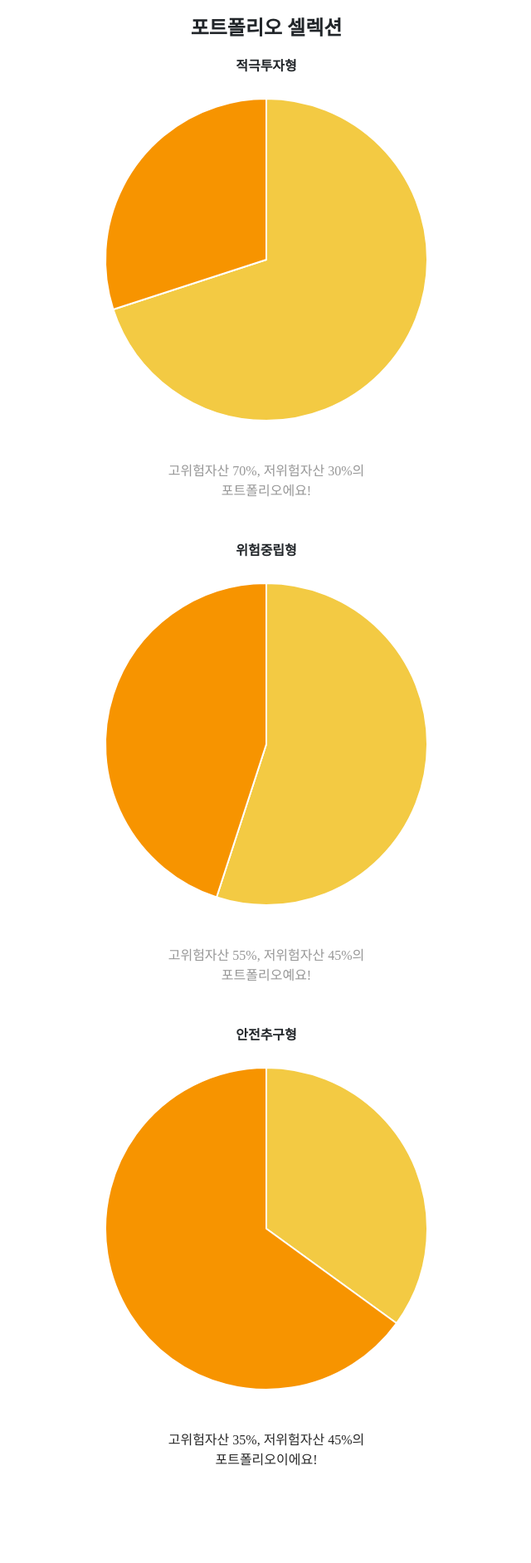
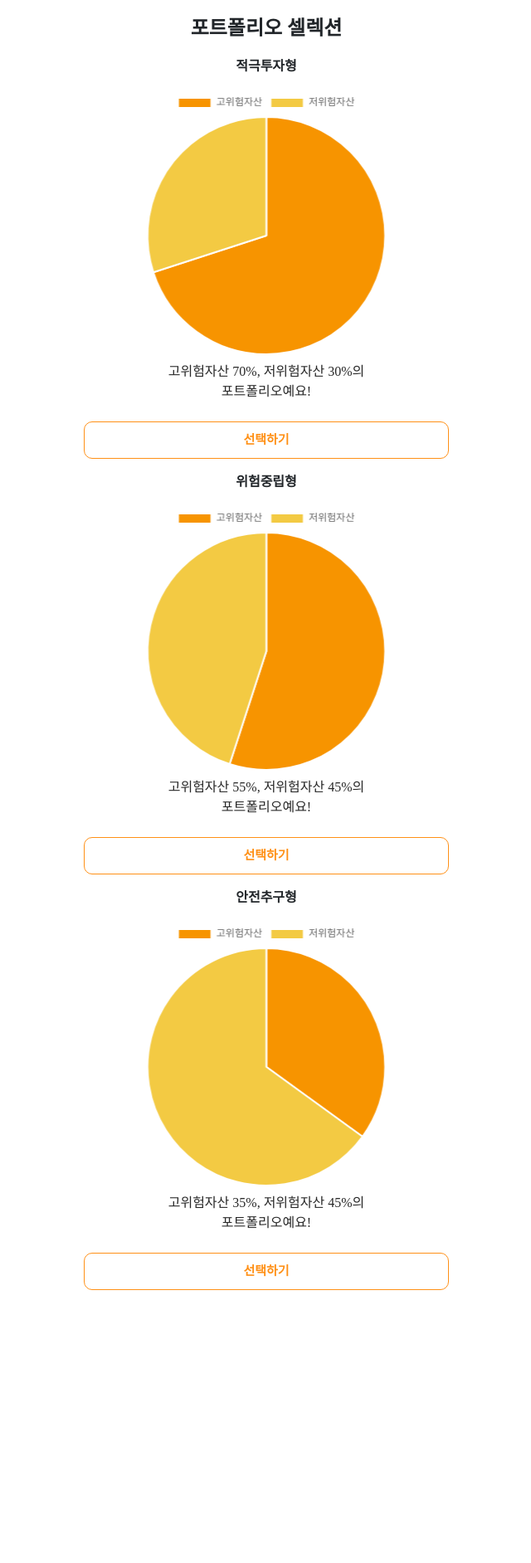
Before and after one commit to Younghoon-Lee/robo-advisor, a Flask app: page /selection in a window 1280 px wide. Shown: the whole page at 83% size, without its empty margins (319-959 px from the left). After the commit the page ends 1555 px from the top, so only its background shows below. Run offline with Flask 2, Linux system fonts and the light colour scheme; some libraries are stand-ins or nearby versions; some web fonts are replaced.

Commit message:
fix selection.html

```diff
--- a/app/app.py
+++ b/app/app.py
@@ -59,13 +59,13 @@ def result():
             user_type_level = 2  # 적극투자형
         else:
             user_type_level = 1  # 공격투자형
-
+        print(user_type_level)
         # 투자자성향 분류 2단계
         investing_period = int(request.form['options9'])
         if investing_period == 1:
             if (user_type_level == 1) or (user_type_level == 2):
                 user_type = "위험중립형"
-            if (user_type_level == 3) or (user_type_level == 4):
+            elif (user_type_level == 3) or (user_type_level == 4):
                 user_type = "안전추구형"
             else:
                 user_type = "안정형"
@@ -99,6 +99,7 @@ def result():
                 user_type = "위험중립형"
             else:
                 user_type = "공격투자형"
+        print(user_type)
         response = make_response(render_template(
             'result.html', user_type=user_type))
         response.set_cookie('user_type', user_type)
@@ -111,16 +112,15 @@ def result():
         return "Invalid Access"
 
 
-@app.route('/optimize')
-def optimize():
-    user_type = request.cookies.get('user_type')
-    if user_type == '공격투자형':
-        user_type = '적극투자형'
+@app.route('/selection/<portfolioType>')
+def optimize(portfolioType):
+    portfolio_type = portfolioType
+
     results, schema, assetType = [], {
         'assetType': None, 'weight': 0.0, 'items': []}, []
 
     with engine.connect() as conn:
-        rows = conn.execute(text("SELECT * FROM {}".format(user_type)))
+        rows = conn.execute(text("SELECT * FROM {}".format(portfolio_type)))
         for row in rows.mappings():
             temp = schema.copy()
             temp['items'] = []
@@ -139,7 +139,7 @@ def optimize():
         result['weight'] = sum([item['targetWeight']
                                for item in result['items']])
 
-    return render_template('optimize.html', results=results, user_type=user_type)
+    return render_template('optimize.html', results=results, portfolio_type=portfolio_type)
 
 
 @app.route('/rebalance')
@@ -176,7 +176,13 @@ def rebalance():
 
 @app.route('/selection')
 def selection():
-    return render_template('selection.html')
+    user_type = request.cookies.get('user_type')
+    if user_type == '공격투자형' or user_type == '적극투자형':
+        return render_template('selection.html')
+    elif user_type == '위험중립형':
+        return render_template('selection.html')
+    else:
+        return render_template('selection.html')
 
 
 if __name__ == '__main__':
--- a/app/templates/optimize.html
+++ b/app/templates/optimize.html
@@ -8,7 +8,7 @@
         <div class="contentWrapper">
             <div class="d-flex flex-column pageTitle">
                 <p class="title3 bold marginBottomTiny" align="center">
-                    {{user_type}}
+                    {{portfolio_type}}
                 </p>
             </div>
             <!-- PIE CHART -->
--- a/app/templates/selection.html
+++ b/app/templates/selection.html
@@ -15,39 +15,48 @@
                         적극투자형
                     </p>
                 </div>
-                <div class="d-flex flex-column align-items-center marginBottomLarge">
-                    <canvas id="aggressiveChart" style="height:50vh; width:80vw"></canvas>
+                <div class="d-flex flex-column align-items-center marginBottomTiny">
+                    <canvas id="aggressiveChart" style="height:40vh; width:64vw"></canvas>
                 </div>
-                <div class="d-flex flex-column pageTitleWithDescription" style="color: #979797;">
+                <div class="d-flex flex-column pageTitleWithDescription marginBottomTiny" style="color: #282828;">
                     <p class="tendencyDescription" style="text-align: center">
-                        고위험자산 70%, 저위험자산 30%의</br> 포트폴리오에요!
+                        고위험자산 70%, 저위험자산 30%의</br> 포트폴리오예요!
                     </p>
+                </div>
+                <div class="d-flex flex-row flex-fill justify-content-center marginBottomSmall">
+                    <button type="button" class="squareButton outline" id="select1" style="width:40%; height:45px;">선택하기</button>
                 </div>
                 <div class="d-flex flex-column align-items-center marginBottomNone">
                     <p class="bold">
                         위험중립형
                     </p>
                 </div>
-                <div class="d-flex flex-column align-items-center marginBottomLarge">
-                    <canvas id="semiChart" style="height:50vh; width:80vw"></canvas>
+                <div class="d-flex flex-column align-items-center marginBottomTiny">
+                    <canvas id="semiChart" style="height:40vh; width:64vw"></canvas>
                 </div>
-                <div class="d-flex flex-column pageTitleWithDescription" style="color: #979797;">
+                <div class="d-flex flex-column pageTitleWithDescription marginBottomTiny" style="color: #282828;">
                     <p class="tendencyDescription" style="text-align: center">
                         고위험자산 55%, 저위험자산 45%의 </br>포트폴리오예요!
                     </p>
+                </div>
+                 <div class="d-flex flex-row flex-fill justify-content-center marginBottomSmall">
+                    <button type="button" class="squareButton outline" id="select2" style="width:40%; height:45px;">선택하기</button>
                 </div>
                 <div class="d-flex flex-column align-items-center marginBottomNone">
                     <p class="bold">
                         안전추구형
                     </p>
                 </div>
-                <div class="d-flex flex-column align-items-center marginBottomLarge">
-                    <canvas id="passiveChart" style="height:50vh; width:80vw"></canvas>
+                <div class="d-flex flex-column align-items-center marginBottomTiny">
+                    <canvas id="passiveChart" style="height:40vh; width:64vw"></canvas>
                 </div>
-                <div class="d-flex flex-column pageTitleWithDescription" style="color: #282828;">
+                <div class="d-flex flex-column pageTitleWithDescription marginBottomTiny" style="color: #282828;">
                     <p class="tendencyDescription" style="text-align: center">
-                        고위험자산 35%, 저위험자산 45%의</br> 포트폴리오이에요!
+                        고위험자산 35%, 저위험자산 45%의</br> 포트폴리오예요!
                     </p>
+                </div>
+                 <div class="d-flex flex-row flex-fill justify-content-center">
+                    <button type="button" class="squareButton outline" id="select3" style="width:40%; height:45px;">선택하기</button>
                 </div>
             </div>
         </div>
@@ -57,12 +66,14 @@
     const AGRESSIVE = [0.7,0.3];
     const SEMI = [0.55,0.45];
     const PASSIVE = [0.35,0.65];
-    let colorArr = ['#F3CA43','#F79400'];
+    const LABELS = ['고위험자산','저위험자산']
+    let colorArr = ['#F79400','#F3CA43'];
 
     const aggressiveCTX = document.getElementById("aggressiveChart");
     const aggressiveChart = new Chart(aggressiveCTX, {
         type: 'pie',
         data: {
+            labels: LABELS,
             datasets: [{
                 label:'aggressive',
                 backgroundColor : colorArr,
@@ -77,6 +88,7 @@
     const semiChart = new Chart(semiCTX, {
         type: 'pie',
         data: {
+            labels: LABELS,
             datasets: [{
                 label:'semi',
                 backgroundColor : colorArr,
@@ -91,6 +103,7 @@
     const passiveChart = new Chart(passiveCTX, {
         type: 'pie',
         data: {
+            labels: LABELS,
             datasets: [{
                 label:'passive',
                 backgroundColor : colorArr,
```
